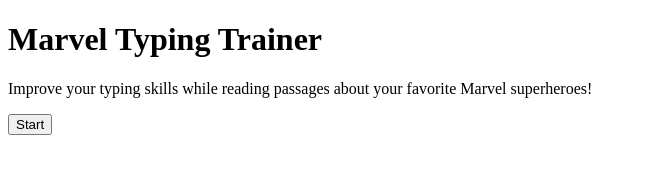
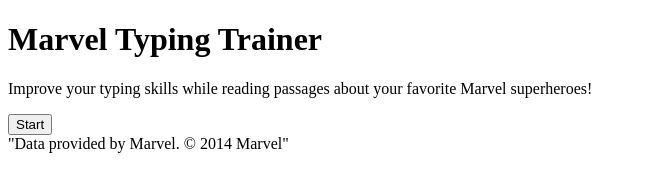
Before and after one commit to Cmeesh11/Marvel-Typing-Trainer, a plain HTML site: page index.html in a window 1280 px wide. Shown: the whole page, without its empty margins (0-646 px from the left). Drawn offline with Linux system fonts and the light colour scheme.

Commit message:
Added footer

```diff
--- a/index.html
+++ b/index.html
@@ -12,6 +12,7 @@
   <h1>Marvel Typing Trainer</h1>
   <p>Improve your typing skills while reading passages about your favorite Marvel superheroes!</p>
   <button>Start</button>
+  <footer>"Data provided by Marvel. © 2014 Marvel"</footer>
   <script src=./assets/js/script.js></script>
 </body>
 </html>
```
